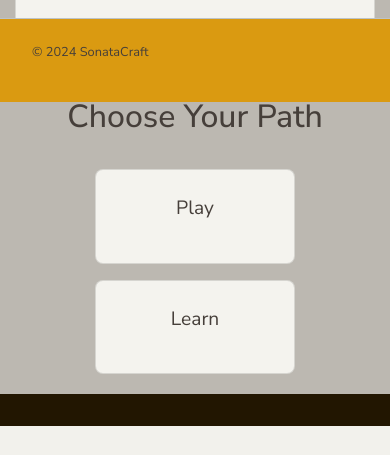
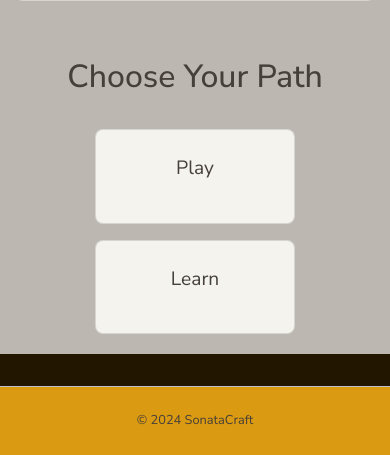
Before and after one commit to Damitwhy/Team4-Sep2024-Hackathon, a Django app: page / in a window 390 px wide. Shown: the part 742-1197 px from the top of the page. Before the commit the page ends 1168 px from the top, so only its background shows below. Run offline with Django 5.2, Linux system fonts and the light colour scheme.

Commit message:
Refactor code and improve responsiveness

```diff
--- a/templates/base.html
+++ b/templates/base.html
@@ -1,71 +1,120 @@
 {% load static %}
+
 {% load account %}
+
 
 <!DOCTYPE html>
 <!-- Updated Lang value for html test suggestion -->
 <html lang="en">
 
    <head>
-    <meta name="viewport" content="width=device-width, initial-scale=1.0">
+      <meta name="viewport"
+            content="width=device-width, initial-scale=1.0">
 
-    <meta name="description" content="#">
-    <meta name="keywords" content="#">
-    <link rel="stylesheet" href="https://cdn.jsdelivr.net/npm/bootstrap@4.3.1/dist/css/bootstrap.min.css"
-        integrity="sha384-ggOyR0iXCbMQv3Xipma34MD+dH/1fQ784/j6cY/iJTQUOhcWr7x9JvoRxT2MZw1T" crossorigin="anonymous">
+      <meta name="description"
+            content="#">
+      <meta name="keywords"
+            content="#">
+      <link rel="stylesheet"
+            href="https://cdn.jsdelivr.net/npm/bootstrap@4.3.1/dist/css/bootstrap.min.css"
+            integrity="sha384-ggOyR0iXCbMQv3Xipma34MD+dH/1fQ784/j6cY/iJTQUOhcWr7x9JvoRxT2MZw1T"
+            crossorigin="anonymous">
       <script src="https://cdn.jsdelivr.net/npm/bootstrap@5.3.3/dist/js/bootstrap.bundle.min.js"></script>
-    <link rel="preconnect" href="https://fonts.googleapis.com">
-    <link rel="preconnect" href="https://fonts.gstatic.com" crossorigin="anonymous">
-    <link href="https://fonts.googleapis.com/css2?family=Share+Tech+Mono&display=swap" rel="stylesheet">
-    <link rel="stylesheet" href="https://cdnjs.cloudflare.com/ajax/libs/font-awesome/6.5.2/css/all.min.css"
+      <link rel="preconnect"
+            href="https://fonts.googleapis.com">
+      <link rel="preconnect"
+            href="https://fonts.gstatic.com"
+            crossorigin="anonymous">
+      <link href="https://fonts.googleapis.com/css2?family=Share+Tech+Mono&display=swap"
+            rel="stylesheet">
+      <link rel="stylesheet"
+            href="https://cdnjs.cloudflare.com/ajax/libs/font-awesome/6.5.2/css/all.min.css"
             integrity="sha512-SnH5WK+bZxgPHs44uWIX+LLJAJ9/2PkPKZ5QiAj6Ta86w+fsb2TkcmfRyVX3pBnMFcV7oQPJkl9QevSCWr3W6A=="
-        crossorigin="anonymous" referrerpolicy="no-referrer">
+            crossorigin="anonymous"
+            referrerpolicy="no-referrer">
       <title>Classical-Hackathon-2024</title>
-    <link rel="icon" type="image/x-icon" href="#">
-    <link rel="stylesheet" href="{% static 'css/styles.css'%}">
+      <link rel="icon"
+            type="image/x-icon"
+            href="#">
+      <link rel="stylesheet"
+            href="{% static 'css/styles.css' %}">
 
       <script src="http://unpkg.com/tone"></script>
 
    </head>
 
-<body>
+   <body class="d-flex flex-column min-vh-100">
 
       <header>
-        <nav class="navbar navbar-expand-lg">
+         <!-- Navigation bar for the website -->
+         <nav class="navbar navbar-expand-lg py-3">
             <div class="container-fluid">
-                <a class="navbar-brand" href="#">SonataCraft</a>
-                <div class="me-auto order-lg-1">
+               <a class="navbar-brand"
+                  href="#">SonataCraft</a>
+               <div class="order-lg-1 d-none d-lg-block">
+                  <!-- User authentication status display -->
                   {% if user.is_authenticated %}
-                    <p class="text-end m-3">You are logged in as <span>{{ user }}</span></p>
+                     <p class="m-0">
+                        You are logged in as <span>{{ user }}</span>
+                     </p>
                   {% else %}
-                    <p class="text-end m-3">You are not logged in</p>
+                     <p class="m-0">
+                        You are not logged in
+                     </p>
                   {% endif %}
                </div>
-                <button class="navbar-toggler" type="button" data-bs-toggle="collapse" data-bs-target="#navbarText"
-                    aria-controls="navbarText" aria-expanded="false" aria-label="Toggle navigation">
+               <button class="navbar-toggler"
+                       type="button"
+                       data-bs-toggle="collapse"
+                       data-bs-target="#navbarText"
+                       aria-controls="navbarText"
+                       aria-expanded="false"
+                       aria-label="Toggle navigation">
                   <span class="navbar-toggler-icon"><i class="fa-solid fa-bars"></i></span>
                </button>
-                <div class="collapse navbar-collapse" id="navbarText">
-                    <ul class="navbar-nav">
+               <div class="collapse navbar-collapse"
+                    id="navbarText">
+                  <ul class="navbar-nav ms-auto">
                      <li class="nav-item">
-                            <a class="nav-link {% if request.path == home_url %}active{% endif %}" aria-current="page"
+                        <a class="nav-link
+                                  {% if request.path == home_url %}
+                                     active
+                                  {% endif %}"
+                           aria-current="page"
                            href="/">Home</a>
                      </li>
-                        <li class="nav-item"></li>
-                            <a class="nav-link {% if request.path == home_url %}active{% endif %}" aria-current="page"
+                     <li class="nav-item">
+                        <a class="nav-link
+                                  {% if request.path == home_url %}
+                                     active
+                                  {% endif %}"
+                           aria-current="page"
                            href="{% url 'piano' %}">Piano</a>
                      </li>
                      {% if user.is_authenticated %}
                         <li class="nav-item">
-                            <a class="nav-link {% if request.path == logout_url %}active{% endif %}" aria-current="page"
+                           <a class="nav-link
+                                     {% if request.path == logout_url %}
+                                        active
+                                     {% endif %}"
+                              aria-current="page"
                               href="#">Log out</a>
                         </li>
                      {% else %}
                         <li class="nav-item">
-                            <a class="nav-link {% if request.path == signup_url %}active{% endif %}" aria-current="page"
+                           <a class="nav-link
+                                     {% if request.path == signup_url %}
+                                        active
+                                     {% endif %}"
+                              aria-current="page"
                               href="#">Sign up</a>
                         </li>
                         <li class="nav-item">
-                            <a class="nav-link {% if request.path == login_url %}active{% endif %}" aria-current="page"
+                           <a class="nav-link
+                                     {% if request.path == login_url %}
+                                        active
+                                     {% endif %}"
+                              aria-current="page"
                               href="#">Log in</a>
                         </li>
                      {% endif %}
@@ -73,26 +122,22 @@
                </div>
             </div>
          </nav>
+
       </header>
-    <span>
-        {% if messages %}
-        <ul class="messages">
-            {% for message in messages %}
-            <li {% if message.tags %} class="{{ message.tags }}" {% endif %}>{{ message }}</li>
-            {% endfor %}
-        </ul>
-        {% endif %}
-    </span>
+
       <main>
+         <!-- Main content of the website -->
          {% block content %}
 
          {% endblock %}
       </main>
-    <footer class="navbar fixed-bottom">
-        <div class="container-fluid p-3">
-            <p class="text-center">&copy; 2024 SonataCraft</p>
-        </div>
+
+      <footer class="py-4">
+         <p class="m-0">
+            &copy; 2024 SonataCraft
+         </p>
       </footer>
+
 
    </body>
 
```
Lines whose indentation alone changed are shown as unchanged.
